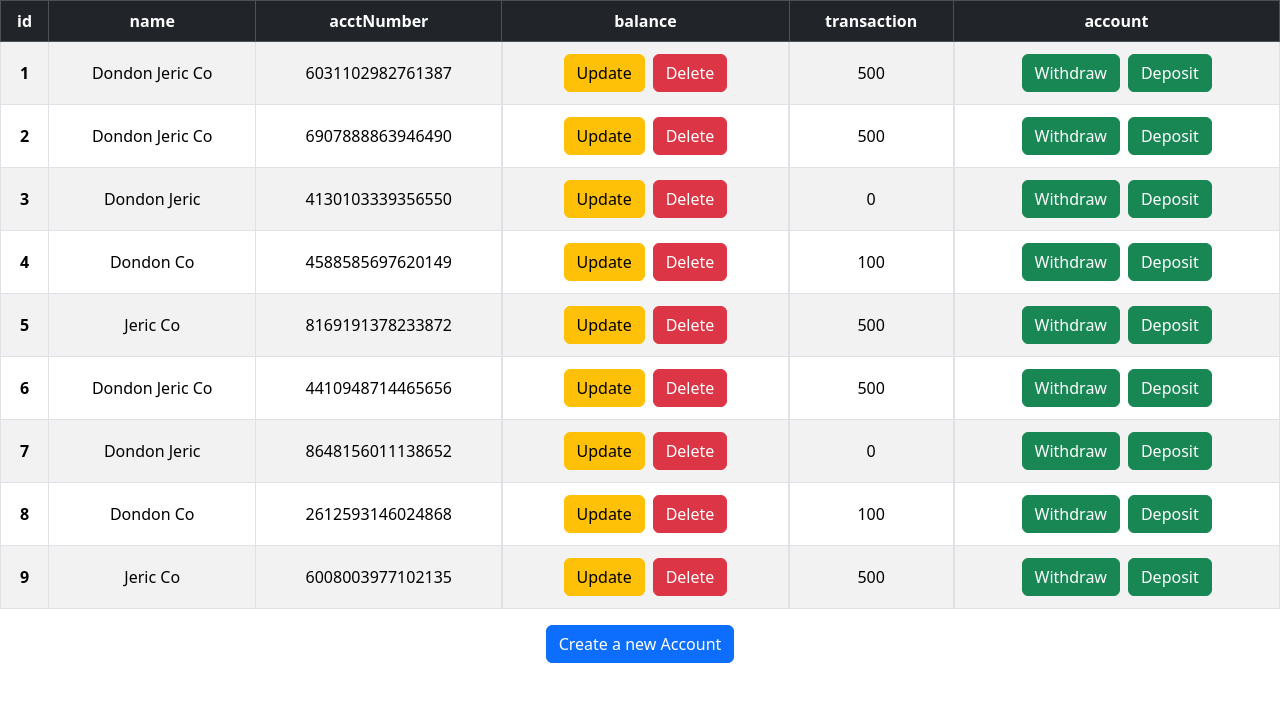
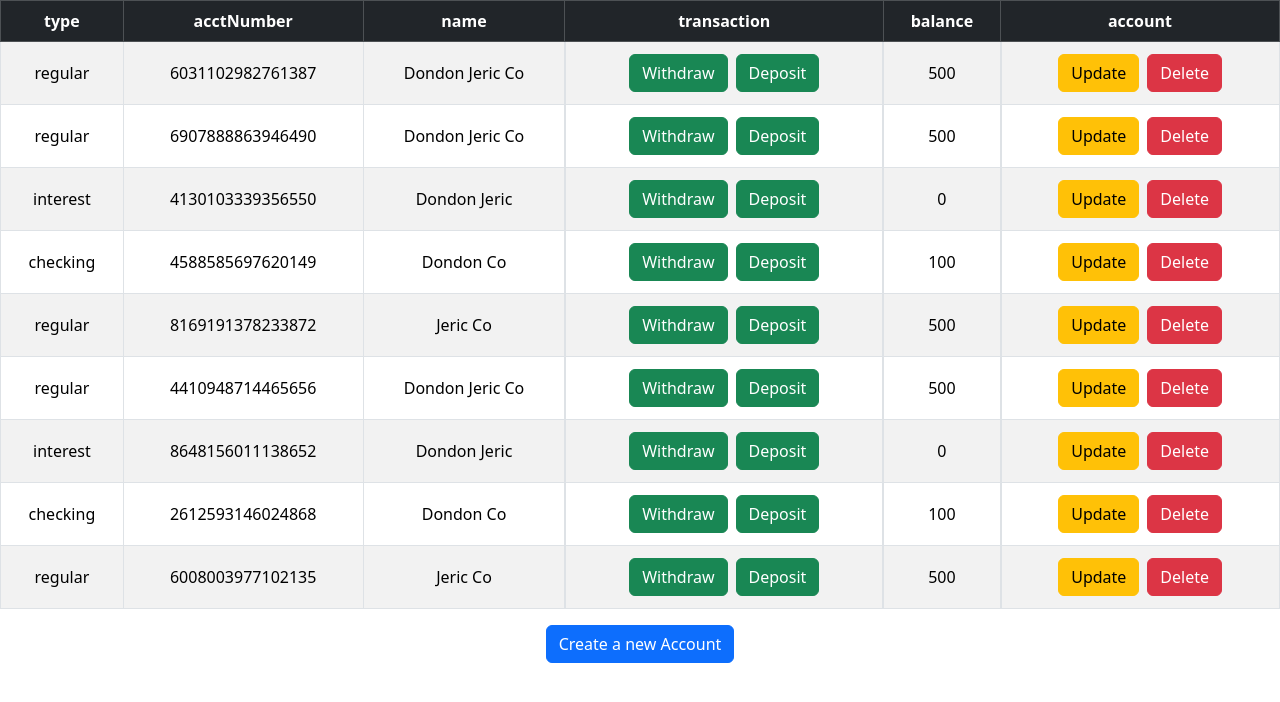
Before and after one commit to dondonco/simple-banking-frontend-react-js, a React (Create React App) app: page / in a window 1280 px wide. Shown: the top 702 px of the page. Built offline with nearby package versions, Linux system fonts and the light colour scheme.

Commit message:
added logic for adding accounts to the list

```diff
--- a/src/components/Button.jsx
+++ b/src/components/Button.jsx
@@ -5,10 +5,8 @@ function Button({ id, text, eventHandler, btnStyle }) {
     eventHandler(id);
   };
   return (
-    <div>
-      <button className={btnStyle} onClick={handler}>
-        {text}
-      </button>
+    <div className={btnStyle} onClick={handler}>
+      {text}
     </div>
   );
 }
--- a/src/components/account/Account.jsx
+++ b/src/components/account/Account.jsx
@@ -105,28 +105,34 @@ function Account() {
       interestCharge: 0.0,
     },
   ];
-  console.log(accountList);
+  const [accounts, setAccounts] = useState([...accountList]);
+  const handlerAddAccount = (account) => {
+    setAccounts([...accounts, account]);
+    console.log("Added account successfully");
+    console.log(accounts);
+  };
+  console.log(accounts);
 
   return (
     <div className="table-responsive">
       <table className="table table-striped align-middle table-bordered">
         <thead className="table-dark">
           <tr>
-            <th scope="col">id</th>
+            <th scope="col">type</th>
+            <th scope="col">acctNumber</th>
             <th scope="col">name</th>
-            <th scope="col">acctNumber</th>
+            <th scope="col">transaction</th>
             <th scope="col">balance</th>
-            <th scope="col">transaction</th>
             <th scope="col">account</th>
           </tr>
         </thead>
         <tbody>
-          {accountList.map((account) => (
+          {accounts.map((account) => (
             <AccountRow account={account} key={account.id} />
           ))}
         </tbody>
       </table>
-      <AddAccount />
+      <AddAccount handlerAddAccount={handlerAddAccount} />
     </div>
   );
 }
--- a/src/components/account/AccountRow.jsx
+++ b/src/components/account/AccountRow.jsx
@@ -18,9 +18,24 @@ const AccountRow = ({ account }) => {
   };
   return (
     <tr>
-      <th scope="row">{account.id}</th>
+      <td>{account.type}</td>
+      <td>{account.acctNumber}</td>
       <td>{account.name}</td>
-      <td>{account.acctNumber}</td>
+      <td className="d-flex justify-content-center">
+        <Button
+          id={account.id}
+          btnStyle={"btn btn-success m-1"}
+          text={"Withdraw"}
+          eventHandler={handlerWithdraw}
+        />
+        <Button
+          id={account.id}
+          btnStyle={"btn btn-success m-1"}
+          text={"Deposit"}
+          eventHandler={handlerDeposit}
+        />
+      </td>
+      <td>{account.balance}</td>
       <td className="d-flex justify-content-center">
         <Button
           id={account.id}
@@ -35,21 +50,6 @@ const AccountRow = ({ account }) => {
           eventHandler={handlerDeleteAccount}
         />
       </td>
-      <td>{account.balance}</td>
-      <td className="d-flex justify-content-center">
-        <Button
-          id={account.id}
-          btnStyle={"btn btn-success m-1"}
-          text={"Withdraw"}
-          eventHandler={handlerWithdraw}
-        />
-        <Button
-          id={account.id}
-          btnStyle={"btn btn-success m-1"}
-          text={"Deposit"}
-          eventHandler={handlerDeposit}
-        />
-      </td>
     </tr>
   );
 };
--- a/src/components/account/AddAccount.jsx
+++ b/src/components/account/AddAccount.jsx
@@ -3,11 +3,12 @@ import Button from "../Button";
 import AddAccountModal from "./AddAccountModal";
 import AddAccountForm from "./AddAccountForm";
 
-function AddAccount() {
+function AddAccount({ handlerAddAccount }) {
   const [account, setAccount] = useState({ name: "", type: "regular" });
 
   const saveAccount = () => {
     console.log(account);
+    handlerAddAccount(account);
     console.log("Save account");
   };
 
--- a/src/index.css
+++ b/src/index.css
@@ -1,13 +1,17 @@
 body {
   margin: 0;
-  font-family: -apple-system, BlinkMacSystemFont, 'Segoe UI', 'Roboto', 'Oxygen',
-    'Ubuntu', 'Cantarell', 'Fira Sans', 'Droid Sans', 'Helvetica Neue',
+  font-family: -apple-system, BlinkMacSystemFont, "Segoe UI", "Roboto", "Oxygen",
+    "Ubuntu", "Cantarell", "Fira Sans", "Droid Sans", "Helvetica Neue",
     sans-serif;
   -webkit-font-smoothing: antialiased;
   -moz-osx-font-smoothing: grayscale;
 }
 
 code {
-  font-family: source-code-pro, Menlo, Monaco, Consolas, 'Courier New',
+  font-family: source-code-pro, Menlo, Monaco, Consolas, "Courier New",
     monospace;
 }
+
+td {
+  height: 100%;
+}
```
